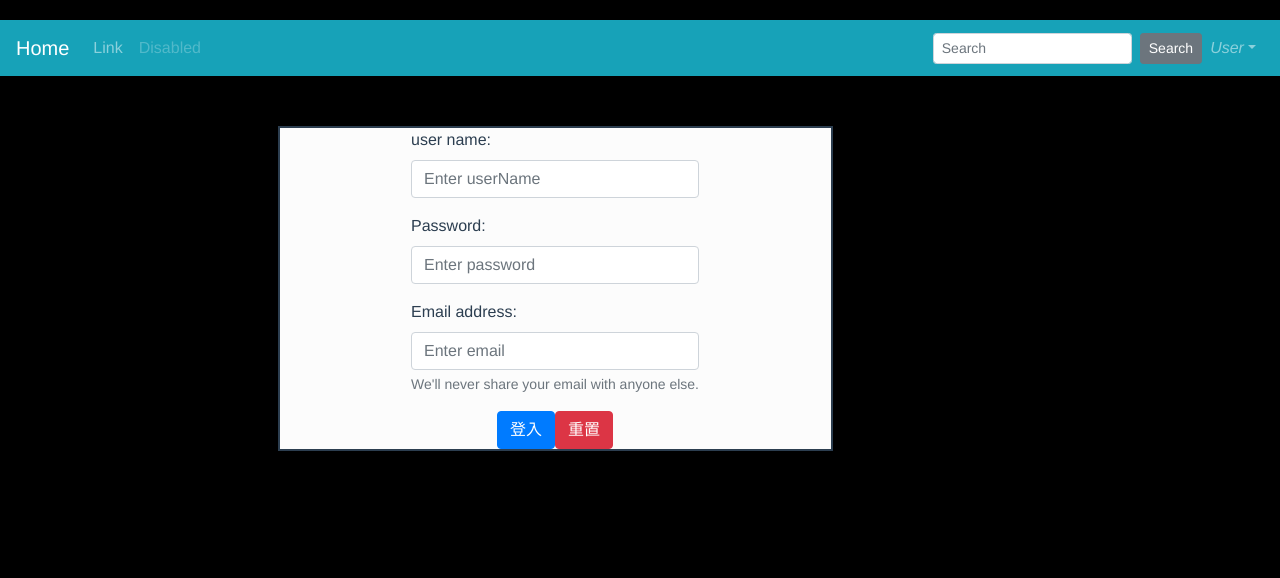
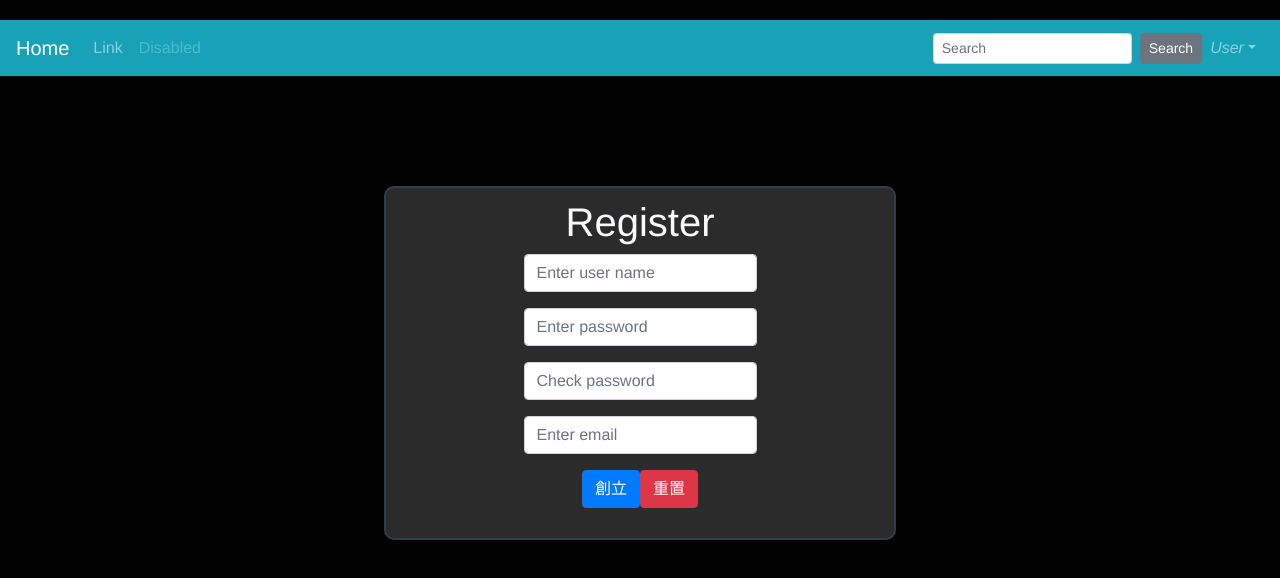
Before and after one commit to Evan3826t/express-Vue, a Vue app in the folder frontEnd/: page /register in a window 1280 px wide. Shown: the top 578 px of the page. Built offline with nearby package versions, Linux system fonts and the light colour scheme.

Commit message:
login ui modify & register ui modify

```diff
--- a/frontEnd/src/assets/css/main.css
+++ b/frontEnd/src/assets/css/main.css
@@ -1,9 +1,32 @@
 body {
     background-color: black;
 }
-.login-main{
-    margin-top: 50px;
-    width: 50%;
-    background-color: #fcfcfc;
-    border: 2px solid ;
+
+.login-main {
+    border: 2px solid;
+    background-color: #2b2b2b;
+    width: 25%;
+    border-radius: 10px;
+    margin: auto;
+    margin-top: 110px;
+    padding-top: 10px;
+    padding-bottom: 30px;
+    box-shadow: 0px 5px 15px rgba(0, 0, 0, .1);
+    transition: 0.5s;
 }
+.login-main h1 {
+    text-align: center;
+    color: #232c3d;
+    transition: 0.5s;
+}
+@media only screen and (max-width: 768px) {
+    .login-main {
+      width: 75%;
+    }
+  }
+
+  @media only screen and (max-width: 1366px) {
+    .login-main {
+      width: 40%;
+    }
+  }
--- a/frontEnd/src/components/Login.vue
+++ b/frontEnd/src/components/Login.vue
@@ -1,19 +1,18 @@
 <template>
-  <div class="container row justify-content-center">
     <div class="login-main row justify-content-center">
       <b-form @submit="onSubmit" @reset="onReset" v-if="show">
-        <b-form-group id="input-group-1" class="text-left" label="user name:" label-for="input-1">
+        <h1 class="text-light">Login</h1>
+        <b-form-group id="input-group-1" class="text-left" label-for="input-1">
           <b-form-input id="input-1" v-model="form.userName" type="text" placeholder="Enter userName" required>
           </b-form-input>
         </b-form-group>
-        <b-form-group id="input-group-2" class="text-left" label="Password:" label-for="input-2">
+        <b-form-group id="input-group-2" class="text-left" label-for="input-2">
           <b-form-input id="input-2" type="password" v-model="form.password" placeholder="Enter password" required></b-form-input>
         </b-form-group>
         <b-button type="submit" variant="primary">登入</b-button>
         <b-button type="reset" variant="danger">重置</b-button>
       </b-form>
     </div>
-  </div>
 </template>
 
 <script>
--- a/frontEnd/src/components/Register.vue
+++ b/frontEnd/src/components/Register.vue
@@ -1,26 +1,24 @@
 <template>
-  <div class="container row justify-content-center">
   <div class="login-main row justify-content-center">
     <b-form @submit="onSubmit" @reset="onReset" v-if="show">
-        <b-form-group id="input-group-1" class="text-left" label="user name:" label-for="input-1">
-          <b-form-input id="input-1" v-model="form.userName" type="text" placeholder="Enter userName" required>
+      <h1 class="text-light">Register</h1>
+      <b-form-group id="input-group-1" class="text-left" label-for="input-1">
+        <b-form-input id="input-1" v-model="form.userName" type="text" placeholder="Enter user name" required>
         </b-form-input>
       </b-form-group>
-
-        <b-form-group id="input-group-2" class="text-left" label="Password:" label-for="input-2">
+      <b-form-group id="input-group-2" class="text-left" label-for="input-2">
         <b-form-input id="input-2" type="password" v-model="form.password" placeholder="Enter password" required></b-form-input>
       </b-form-group>
-
-        <b-form-group id="input-group-1" class="text-left" label="Email address:" label-for="input-1"
-          description="We'll never share your email with anyone else.">
-          <b-form-input id="input-1" v-model="form.email" type="email" placeholder="Enter email" required>
+      <b-form-group id="input-group-3" class="text-left" label-for="input-3">
+        <b-form-input id="input-3" type="password" v-model="form.checkPassword" placeholder="Check password" required></b-form-input>
+      </b-form-group>
+      <b-form-group id="input-group-4" class="text-left" label-for="input-4">
+        <b-form-input id="input-4" v-model="form.email" type="email" placeholder="Enter email" required>
         </b-form-input>
       </b-form-group>
-
-        <b-button type="submit" variant="primary">登入</b-button>
+      <b-button type="submit" variant="primary">創立</b-button>
       <b-button type="reset" variant="danger">重置</b-button>
     </b-form>
-    </div>
   </div>
 </template>
 
@@ -38,16 +36,24 @@ export default {
     }
   },
   methods: {
+    modal (title, contnet) {
+      this.$parent.modalToggle(title, contnet)
+    },
     onSubmit (event) {
       event.preventDefault()
+      let self = this
+      if (this.form.password !== this.form.checkPassword) {
+        self.modal('錯誤', '兩次輸入的密碼不同')
+      } else {
         this.$axios.post('/api/auth/signup', this.form)
           .then(function (res) {
             localStorage.setItem('Authorization', res)
             this.$router.push({path: '/home'})
           })
           .catch(function (error) {
-          console.log('ERROR ! ', error)
+            self.modal('註冊失敗', error.response.data.message)
           })
+      }
     },
     onReset (event) {
       event.preventDefault()
```
Lines whose indentation alone changed are shown as unchanged.
